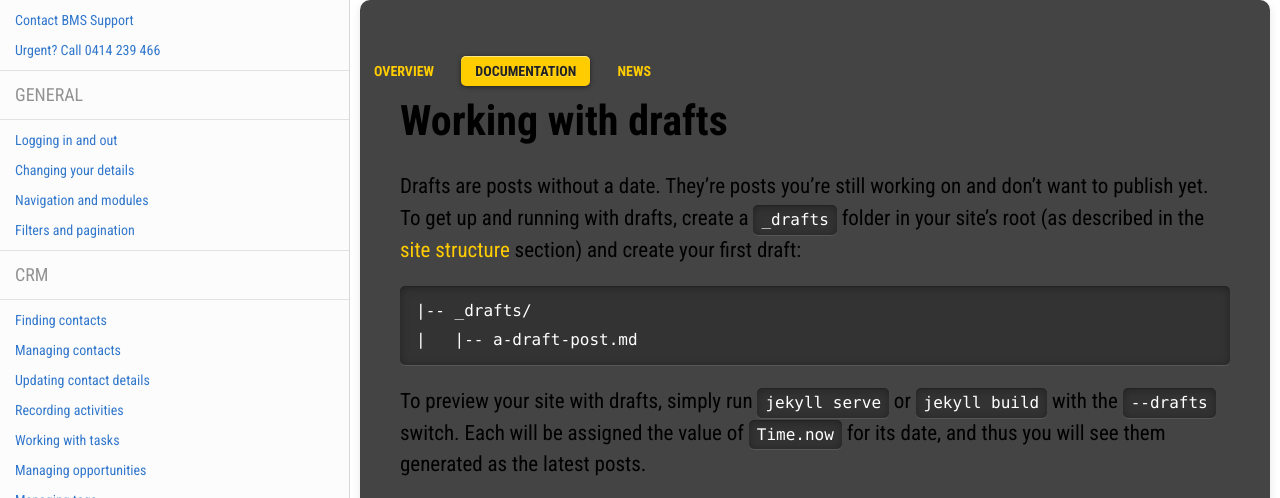
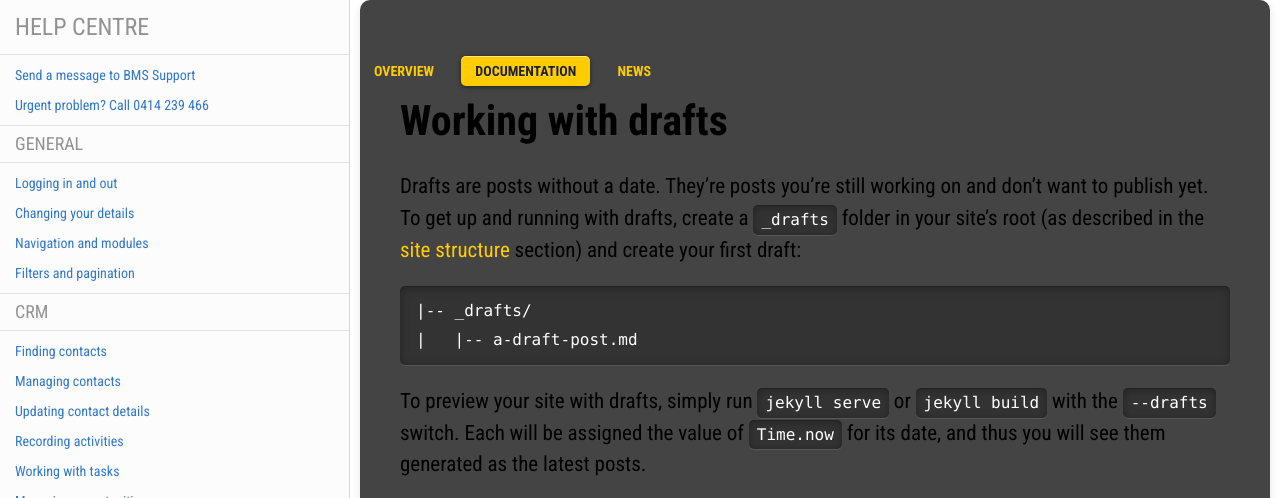
Before and after one commit to ambit/bms-support, a Jekyll site: the page built from docs/drafts.md, in a window 1280 px wide, cut to the strip 0-498 px from the top of the page. Built offline with Jekyll 4.4.1, drawn with Linux system fonts in a browser that asks for light colours; nearby versions of some CDN libraries.

Commit message:
LeftPane Headers

```diff
--- a/_includes/docs_contents.html
+++ b/_includes/docs_contents.html
@@ -1,14 +1,15 @@
 <div id="leftPane" class="hide-on-mobiles">
   <aside>
+    <h2>HELP CENTRE</h2>
     <ul>
       <li>
-        <a id="Intercom" class="noRedirect" href="mailto:c772676240e0bea1fa03f8bbf21edc26778efc65@incoming.intercom.io">Contact BMS Support</a>
+        <a id="Intercom" class="noRedirect" href="mailto:c772676240e0bea1fa03f8bbf21edc26778efc65@incoming.intercom.io">Send a message to BMS Support</a>
       </li>
       <li>
-        <a class="noRedirect" href="tel://0414239466" target="_blank">Urgent? Call 0414 239 466</a>
+        <a class="noRedirect" href="tel://0414239466" target="_blank">Urgent problem? Call 0414 239 466</a>
       </li>
     </ul>
-    <h4>GENERAL</h4>
+    <h3>GENERAL</h3>
     <ul>
       <li class="{% if page.title == 'Logging in and out' %}current{% endif %}">
         <a href="{{ site.baseurl }}/docs/logging-in-and-out/">Logging in and out</a>
@@ -23,7 +24,7 @@
         <a href="{{ site.baseurl }}/docs/filters-and-pagination/">Filters and pagination</a>
       </li>
     </ul>
-    <h4>CRM</h4>
+    <h3>CRM</h3>
     <ul>
       <li class="{% if page.title == 'Finding contacts' %}current{% endif %}">
         <a href="{{ site.baseurl }}/docs/finding-contacts/">Finding contacts</a>
@@ -50,7 +51,7 @@
         <a href="{{ site.baseurl }}/docs/creating-campaigns/">Creating campaigns</a>
       </li>
     </ul>
-<!--    <h4>BILLING</h4>
+<!--    <h3>BILLING</h3>
     <ul>
       <li class="{% if page.title == 'Templates' %}current{% endif %}">
         <a href="{{ site.baseurl }}/docs/templates/">Templates</a>
@@ -68,7 +69,7 @@
         <a href="{{ site.baseurl }}/docs/extras/">Extras</a>
       </li>
     </ul>
-    <h4>STOCK</h4>
+    <h3>STOCK</h3>
     <ul>
       <li class="{% if page.title == 'GitHub Pages' %}current{% endif %}">
         <a href="{{ site.baseurl }}/docs/github-pages/">GitHub Pages</a>
@@ -77,7 +78,7 @@
         <a href="{{ site.baseurl }}/docs/deployment-methods/">Other methods</a>
       </li>
     </ul>
-    <h4>SERVICE</h4>
+    <h3>SERVICE</h3>
     <ul>
       <li class="{% if page.title == 'Troubleshooting' %}current{% endif %}">
         <a href="{{ site.baseurl }}/docs/troubleshooting/">Troubleshooting</a>
@@ -92,7 +93,7 @@
         <a href="{{ site.baseurl }}/docs/upgrading/">Upgrading</a>
       </li>
     </ul>
-    <h4>REPORTS</h4>
+    <h3>REPORTS</h3>
     <ul>
       <li class="{% if page.title == 'Contributing' %}current{% endif %}">
         <a href="{{ site.baseurl }}/docs/contributing/">Contributing</a>
@@ -101,7 +102,7 @@
         <a href="{{ site.baseurl }}/docs/history/">History</a>
       </li>
     </ul>
-    <h4>INTEGRATIONS</h4>
+    <h3>INTEGRATIONS</h3>
     <ul>
       <li class="{% if page.title == 'Contributing' %}current{% endif %}">
         <a href="{{ site.baseurl }}/docs/contributing/">Contributing</a>
--- a/css/style.css
+++ b/css/style.css
@@ -482,12 +482,26 @@ article {
   }
 }
 
-/* Right-side nav - used by both docs and news */
+/* Left Pane Nav - used by both docs and news */
 
-#leftPane h4 {
+#leftPane h2 {
   width: 350px;
   margin: 0;
   padding: 12px 15px 12px 15px;
+  font-size: 24px;
+  font-weight: 400;
+  line-height: 30px;
+  color: #929292;
+  border-bottom: 1px solid #e2e2e2;
+  -webkit-box-sizing: border-box;
+  -moz-box-sizing: border-box;
+  box-sizing: border-box;
+}
+
+#leftPane h3 {
+  width: 350px;
+  margin: 0;
+  padding: 6px 15px 6px 15px;
   font-size: 18px;
   font-weight: 400;
   line-height: 24px;
@@ -527,6 +541,9 @@ article {
   position: relative
 }
 
+#leftPane li a:hover {
+  text-decoration: underline;
+}
 
 /* Documentation */
 
```
